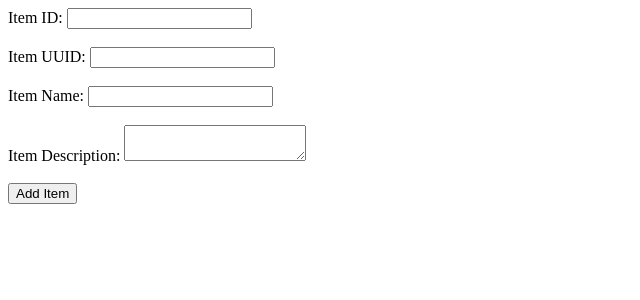
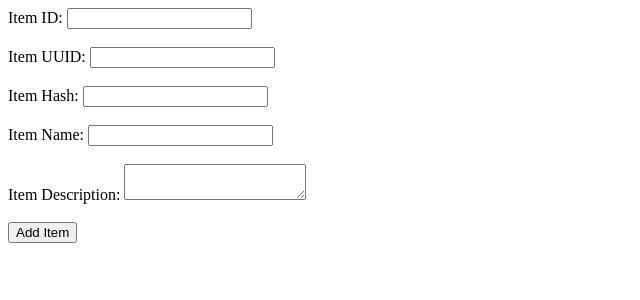
Before and after one commit to NileshDamodare/28marchDevops, a Flask app: page /todo in a window 1280 px wide. Shown: the top 300 px of the page, without its empty margins (0-640 px from the left). Run offline with Flask 3, Linux system fonts and the light colour scheme.

Commit message:
Add Item Hash field to To-Do form

```diff
--- a/templates/todo.html
+++ b/templates/todo.html
@@ -4,6 +4,9 @@
 
   <label for="itemUUID">Item UUID:</label>
   <input type="text" name="itemUUID" required><br><br>
+
+  <label for="itemHash">Item Hash:</label>
+  <input type="text" name="itemHash" required><br><br>
 
   <label for="itemName">Item Name:</label>
   <input type="text" name="itemName" required><br><br>
```
